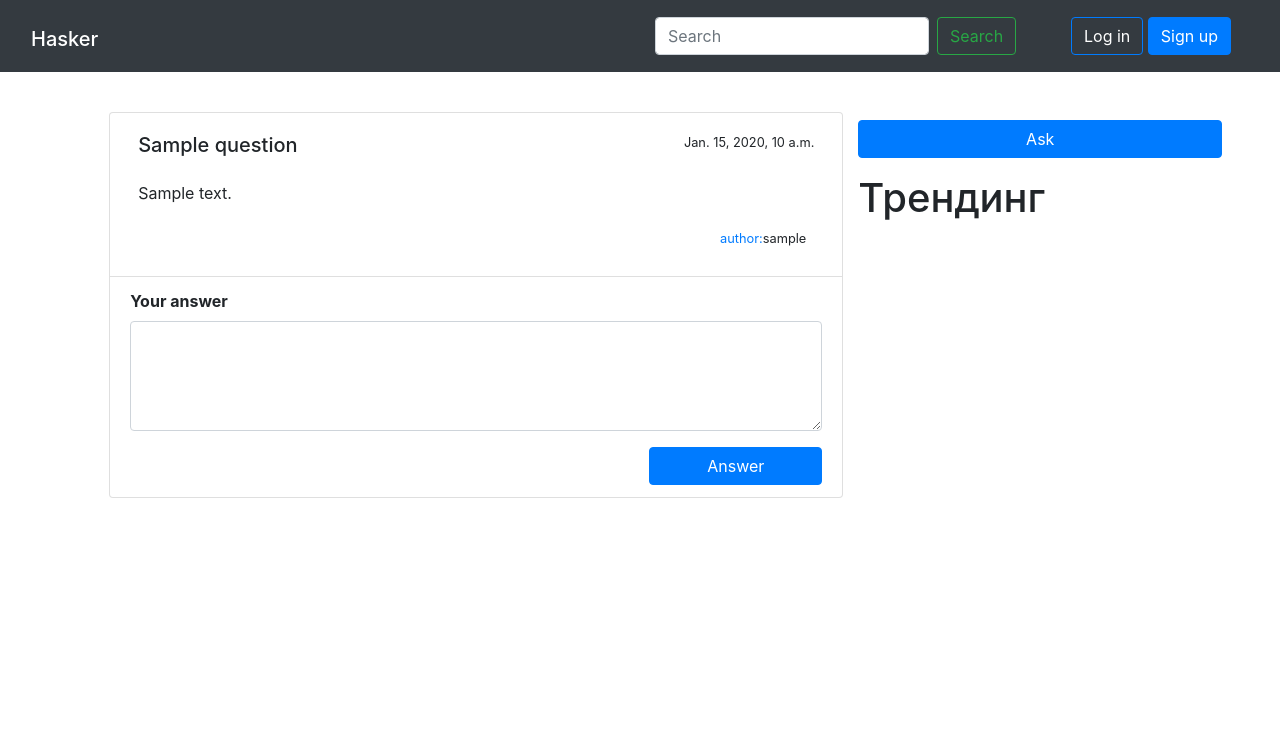
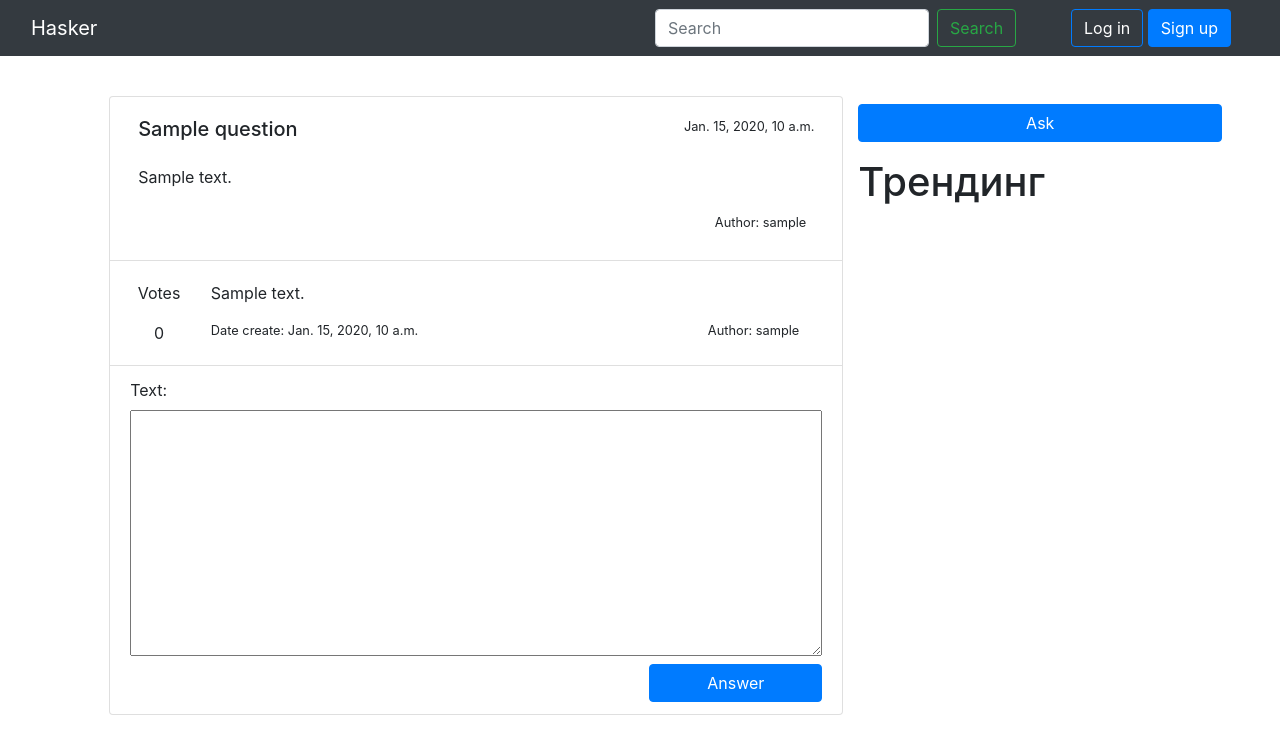
Before and after one commit to ArtemE91/hasker_otus, a Django app: page /question/1/ in a window 1280 px wide. Shown: the top 754 px of the page. Run offline with Django 3.2, Linux system fonts and the light colour scheme; tables that the repository leaves empty hold one stand-in row (values such as "Sample post"); some libraries are stand-ins or nearby versions.

Commit message:
Validation tags, create answer

```diff
--- a/question/form.py
+++ b/question/form.py
@@ -1,7 +1,7 @@
 from django import forms
 from django.core.exceptions import ValidationError
 
-from .models import Questions
+from .models import Questions, Answer
 
 
 class QuestionForm(forms.ModelForm):
@@ -13,9 +13,19 @@ class QuestionForm(forms.ModelForm):
 
     def clean_tags(self):
         new_tags = self.cleaned_data['tags']
+
+        if not new_tags:
+            return None
+
         new_tags = new_tags.split(',')
 
         if len(new_tags) > self.instance.max_tag:
             raise ValidationError('Number of tags cannot be more than 3')
 
         return new_tags
+
+
+class AnswerForm(forms.ModelForm):
+    class Meta:
+        model = Answer
+        fields = ("text",)
--- /dev/null
+++ b/question/templates/question/includes/answer_template.html
@@ -0,0 +1,15 @@
+ <div class="list-group-item d-flex flex-row">
+     <div class="col-1 flex-column">
+         <div class="d-flex p-2 justify-content-center">Votes</div>
+         <div class="d-flex p-2 justify-content-center">{{ answer.votes }}</div>
+     </div>
+     <div class="col-11 flex-row">
+         <div class="d-flex p-2 justify-content-between">
+             {{ answer.text }}
+         </div>
+         <div class="d-flex p-2 justify-content-between">
+             <small>Date create: {{ answer.date_create }}</small>
+             <small>Author: {{ answer.author }}</small>
+        </div>
+     </div>
+ </div>
--- a/question/templates/question/question_create.html
+++ b/question/templates/question/question_create.html
@@ -11,7 +11,7 @@
     <div class="col-8 offset-md-3 list-group-item">
         <h3>Ask a question</h3>
         <div class="mt-3">
-        {% for field in object %}
+        {% for field in form %}
             <div class="form-group">
                 {% if field.errors %}
                     <div class="alert alert-danger">
--- a/question/templates/question/question_detail.html
+++ b/question/templates/question/question_detail.html
@@ -5,6 +5,7 @@
 {% endblock %}
 
 {% block content %}
+
 <div class="list-group">
     <div class="list-group-item d-flex flex-column mt-3">
         <div class="d-flex p-2 justify-content-between col-12">
@@ -23,24 +24,23 @@
                 {% endfor %}
             </small>
             <small class="d-flex p-2">
-                <div class="text-primary">author:</div>
-                {{ object.author }}
+                Author: {{ object.author }}
             </small>
         </div>
     </div>
-<!--    <div class="list-group-item d-flex flex-column">-->
-<!--        Answer-->
-<!--    </div>-->
-    <div class="list-group-item d-flex flex-column">
-        <div class="form-group">
-            <label class="font-weight-bold">Your answer</label>
-            <textarea class="form-control"rows="4"></textarea>
+
+    {% for answer in object.answers.all %}
+        {% include 'question/includes/answer_template.html' %}
+    {% endfor %}
+
+    <form action="{{ object.get_absolute_url }}" method="post">
+        {% csrf_token %}
+        <div class="list-group-item d-flex flex-column">
+            {{ answer_form }}
+            <div class="d-flex justify-content-end mt-2">
+                <button type="submit" class="btn btn-primary col-3 text-white">Answer</button>
+            </div>
         </div>
-        <div class="d-flex justify-content-end">
-            <a class="btn btn-primary col-3 text-white">Answer</a>
-        </div>
-    </div>
+    </form>
 </div>
 {% endblock %}
-
-<!--<hr style="width: 100%; color: grey; height: 0.5px; background-color:grey;">-->
--- a/question/views.py
+++ b/question/views.py
@@ -4,8 +4,8 @@ from django.core.exceptions import ObjectDoesNotExist
 from django.views.generic import (ListView, DetailView,
                                   CreateView)
 
-from .models import Questions, Tag
-from .form import QuestionForm
+from .models import Questions, Tag, Answer
+from .form import QuestionForm, AnswerForm
 
 
 class QuestionList(ListView):
@@ -24,6 +24,22 @@ class QuestionDetail(DetailView):
     template_name = "question/question_detail.html"
     pk_url_kwarg = "id"
 
+    def get_context_data(self, **kwargs):
+        context = super().get_context_data(**kwargs)
+        context['answer_form'] = AnswerForm()
+        return context
+
+    def post(self, request, *args, **kwargs):
+        form = AnswerForm(request.POST)
+        if form.is_valid():
+            Answer.objects.create(
+                text=form.cleaned_data['text'],
+                author=request.user,
+                question=Questions.objects.get(id=kwargs['id'])
+            )
+            redirect(request.path)
+        return redirect(request.path)
+
 
 class QuestionAddView(LoginRequiredMixin, CreateView):
     form_class = QuestionForm
@@ -39,9 +55,11 @@ class QuestionAddView(LoginRequiredMixin, CreateView):
             question = question_form.save(commit=False)
             question.author = request.user
             question.save()
-            tags = self.create_tag(question_form.cleaned_data['tags'])
-            for tag in tags:
-                question.tags.add(tag)
+            tags = question_form.cleaned_data['tags']
+            if tags:
+                tags = self.create_tag(tags)
+                for tag in tags:
+                    question.tags.add(tag)
             return redirect(question.get_absolute_url())
         return render(request, "question/question_list.html", {"form": question_form})
 
--- a/templates/index.html
+++ b/templates/index.html
@@ -22,7 +22,7 @@
     <div class="container-xl">
         <nav class="navbar navbar-expand-lg navbar-dark bg-dark">
             <div class="col-md-2">
-                <h1><a class="navbar-brand" href="#">Hasker</a></h1>
+                <a class="navbar-brand" href="{% url 'question_list' %}">Hasker</a>
             </div>
             <div class="col-md-4"></div>
              <form class="form-inline col-md-4">
@@ -31,7 +31,7 @@
             </form>
 
             <div class="col-md-2">
-                <a role="button" class="btn btn-outline-primary text-white" data-target="#login_modal">Log in</a>
+                <a role="button" class="btn btn-outline-primary text-white" href="{% url 'login' %}" data-target="#login_modal">Log in</a>
                 <a role="button" class="btn btn-primary" href="{% url 'signup' %}">Sign up</a>
             </div>
         </nav>
```
